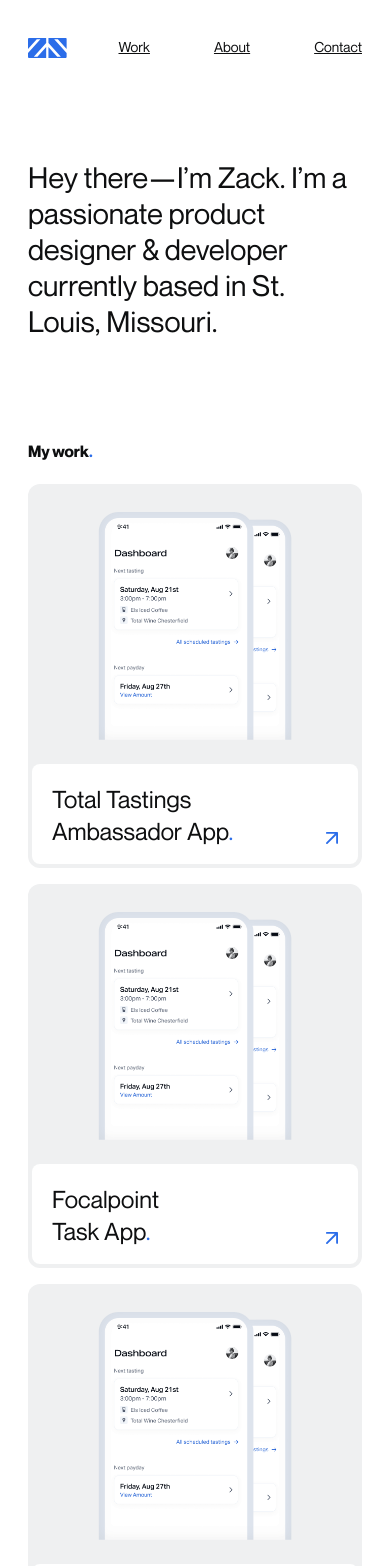
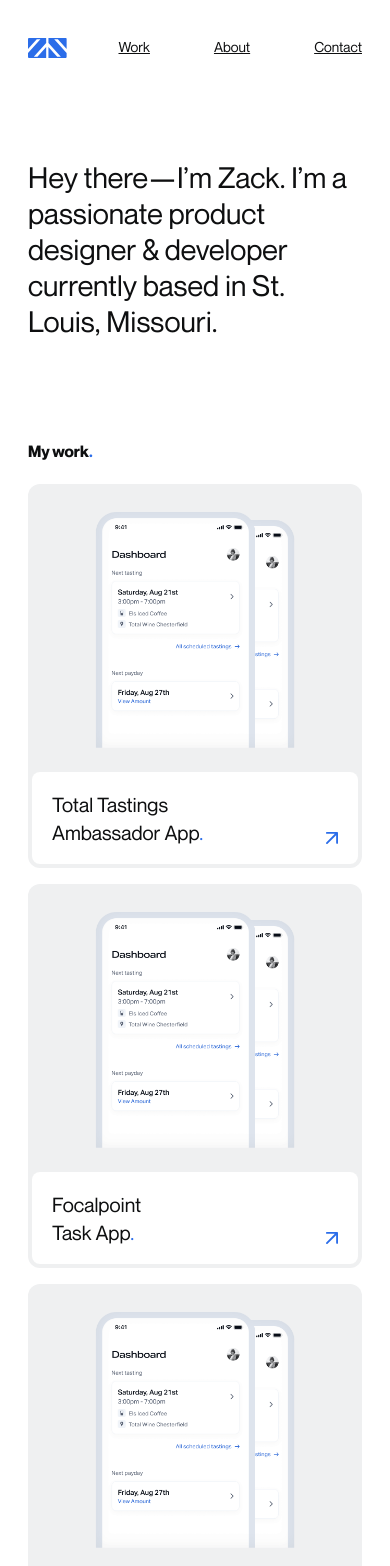
Before and after one commit to ztschwartz/next-portfolio, a Next.js app: page / in a window 390 px wide. Shown: the top 1566 px of the page. Built offline with nearby package versions, Linux system fonts and the light colour scheme.

Commit message:
more text changes

```diff
--- a/styles/globals.css
+++ b/styles/globals.css
@@ -215,10 +215,10 @@ a {
     line-height: 2.25rem;
   }
 
-  /* .textTitle{
+  .textTitle{
     font-size: 1.25rem;
     line-height: 1.75rem;
-  } */
+  }
 }
 
 /* Text Styles - XSmall */
```
